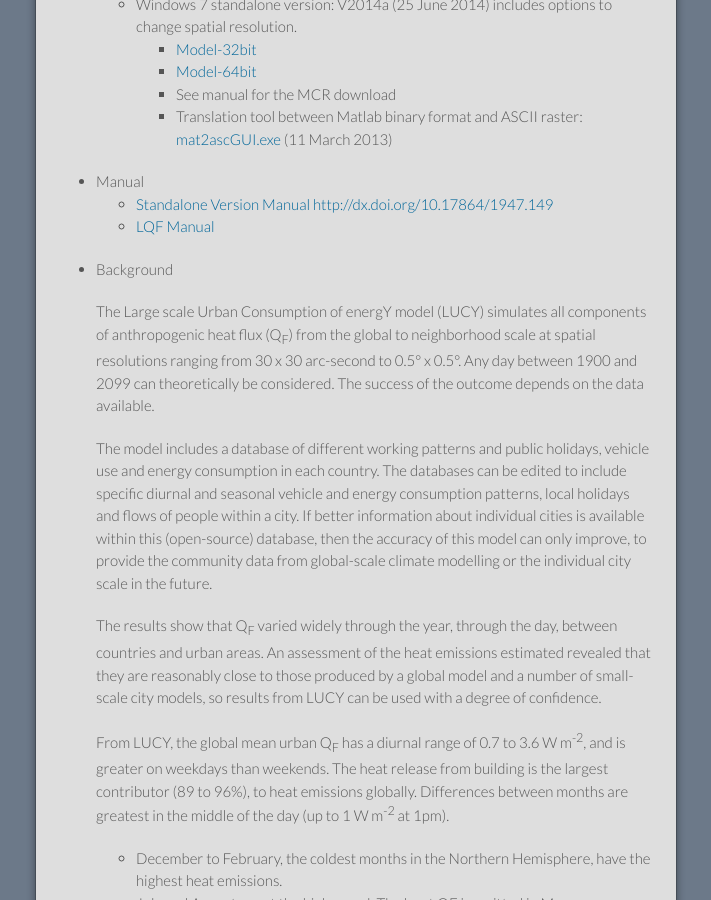
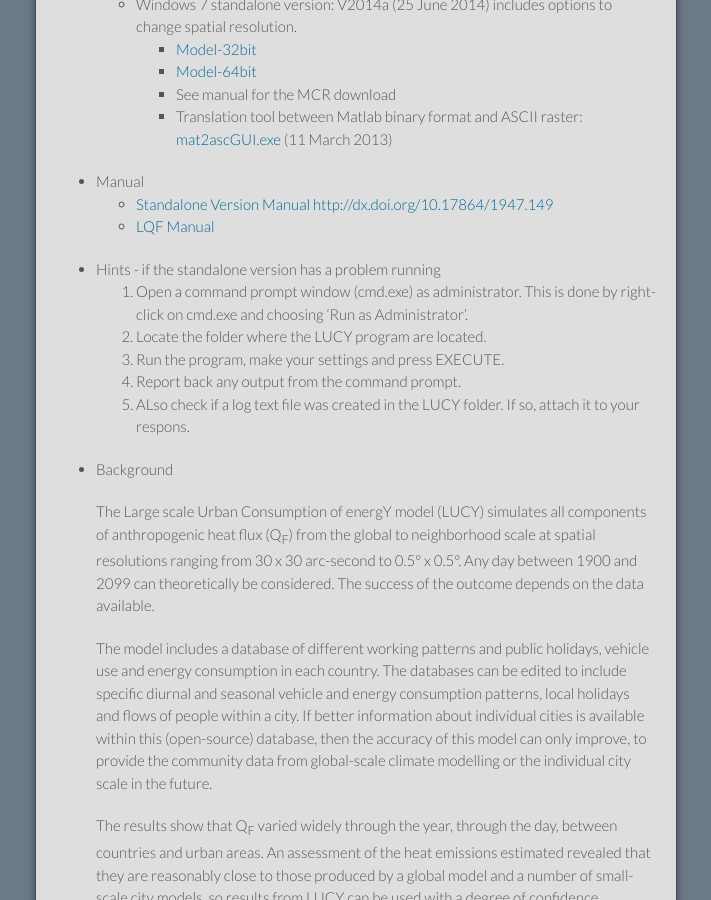
Before and after one commit to Urban-Meteorology-Reading/Urban-Meteorology-Reading.github.io, a Jekyll site: the page built from LUCY.md, in a window 1280 px wide and 900 px high, scrolled down 846 px. Shown: the whole window, without its empty margins (284-995 px from the left). Built offline with Jekyll 4.4.1, drawn with Linux system fonts in a browser that asks for light colours.

Commit message:
Update LUCY.md

```diff
--- a/LUCY.md
+++ b/LUCY.md
@@ -33,6 +33,14 @@ are scarce Theoretical and Applied Climatology [https://link.springer.com/articl
    *  [Standalone Version Manual http://dx.doi.org/10.17864/1947.149](http://dx.doi.org/10.17864/1947.149)
    *  [LQF Manual](http://umep-docs.readthedocs.io/en/latest/OtherManuals/LQF_Manual.html#lqf-manual)
 
+ * Hints - if the standalone version has a problem running
+1.	Open a command prompt window (cmd.exe) as administrator. This is done by right-click on cmd.exe and choosing 'Run as Administrator'.
+2.	Locate the folder where the LUCY program are located.
+3.	Run the program, make your settings and press EXECUTE.
+4.	Report back any output from the command prompt.
+5.	ALso check if a log text file was created in the LUCY folder. If so, attach it to your respons.
+
+
 * Background
 
   The Large scale Urban Consumption of energY model (LUCY) simulates all components of anthropogenic heat flux (Q<sub>F</sub>) from the global to neighborhood scale at spatial resolutions ranging from 30 x 30 arc-second to 0.5° x 0.5°. Any day between 1900 and 2099 can theoretically be considered. The success of the outcome depends on the data available.
```
